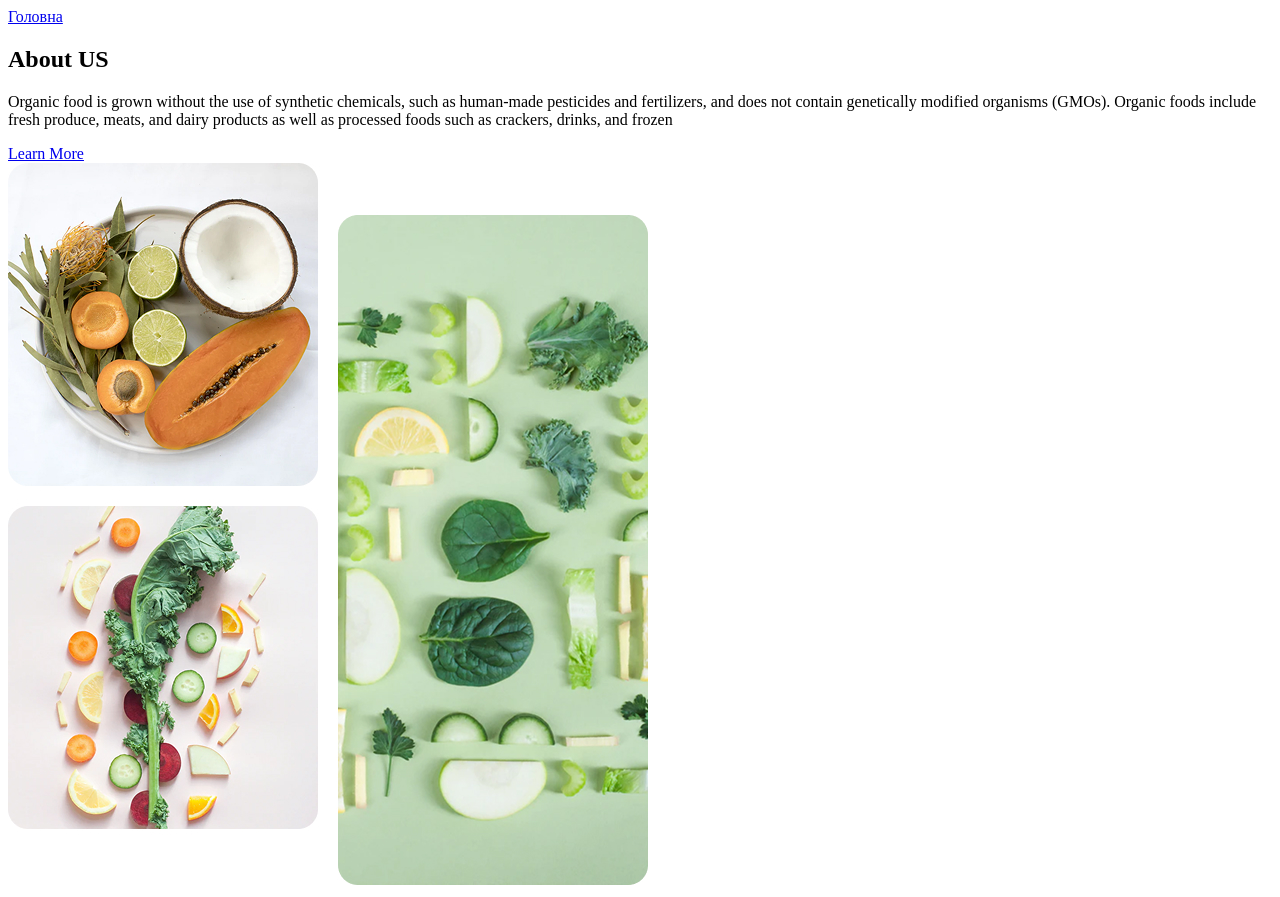
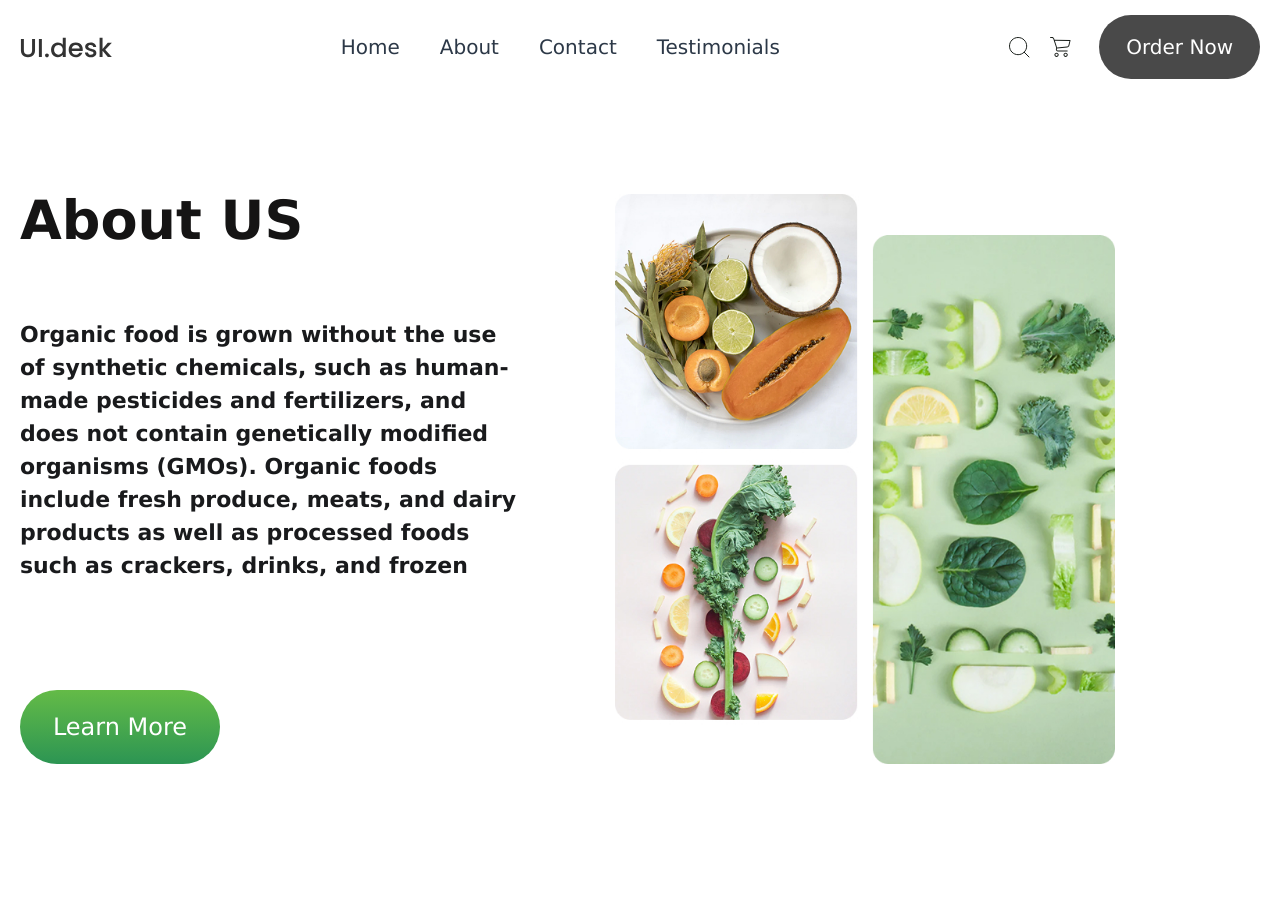
Before and after one commit to ggenka/healthy_food, a website: page about.html in a window 1280 px wide. After the commit the page ends 864 px from the top, so only its background shows below. Drawn offline with Linux system fonts and the light colour scheme.

Commit message:
added page about

```diff
--- a/about.html
+++ b/about.html
@@ -3,10 +3,41 @@
 <head>
     <meta charset="UTF-8">
     <title>About</title>
+    <link rel="stylesheet" href="reset.css">
+    <link rel="stylesheet" href="./style/style.css">
 </head>
-<body>
-<a href="index.html">Головна</a>
-<div class="section__about">
+<body class="fadeIn">
+<a href="index.html" class="Home"></a>
+
+<header class="header">
+    <div class="container">
+        <div class="header__inner">
+            <a href="#" class="header__logo-link">
+                <img src="./images/logo.svg" alt="" class="header__logo-img">
+            </a>
+            <nav class="header__nav-menu">
+                <ul class="header__nav-list">
+                    <li class="header__nav-item"><a href="index.html" class="header__nav-link">Home</a></li>
+                    <li class="header__nav-item"><a href="about.html" class="header__nav-link about">About</a></li>
+                    <li class="header__nav-item"><a href="#" class="header__nav-link">Contact</a></li>
+                    <li class="header__nav-item"><a href="#" class="header__nav-link">Testimonials</a></li>
+                </ul>
+            </nav>
+            <form action="" class="header__form">
+                <a href="#" class="header__form-search">
+                    <img src="images/search.svg">
+                </a>
+                <a href="#" class="header__form-cart">
+                    <img src="images/cart.svg">
+                </a>
+            </form>
+            <a href="#" class="header__button">Order Now</a>
+        </div>
+    </div>
+</header>
+
+
+<div class="section__about about">
     <div class="container">
         <div class="section__about-content">
             <div class="section__about-textblock">
--- a/style/style.css
+++ b/style/style.css
@@ -10,6 +10,15 @@
 
 body {
     font-family: Verdana, Geneva, Tahoma, sans-serif;
+    animation: fadeIn 0.6s ease-in;
+}
+.about{
+    padding-top: 100px;
+}
+
+@keyframes fadeIn {
+    from { opacity: 0; }
+    to   { opacity: 1; }
 }
 
 a {
```
Also changed, not shown: index.html (+2 -2 lines).
